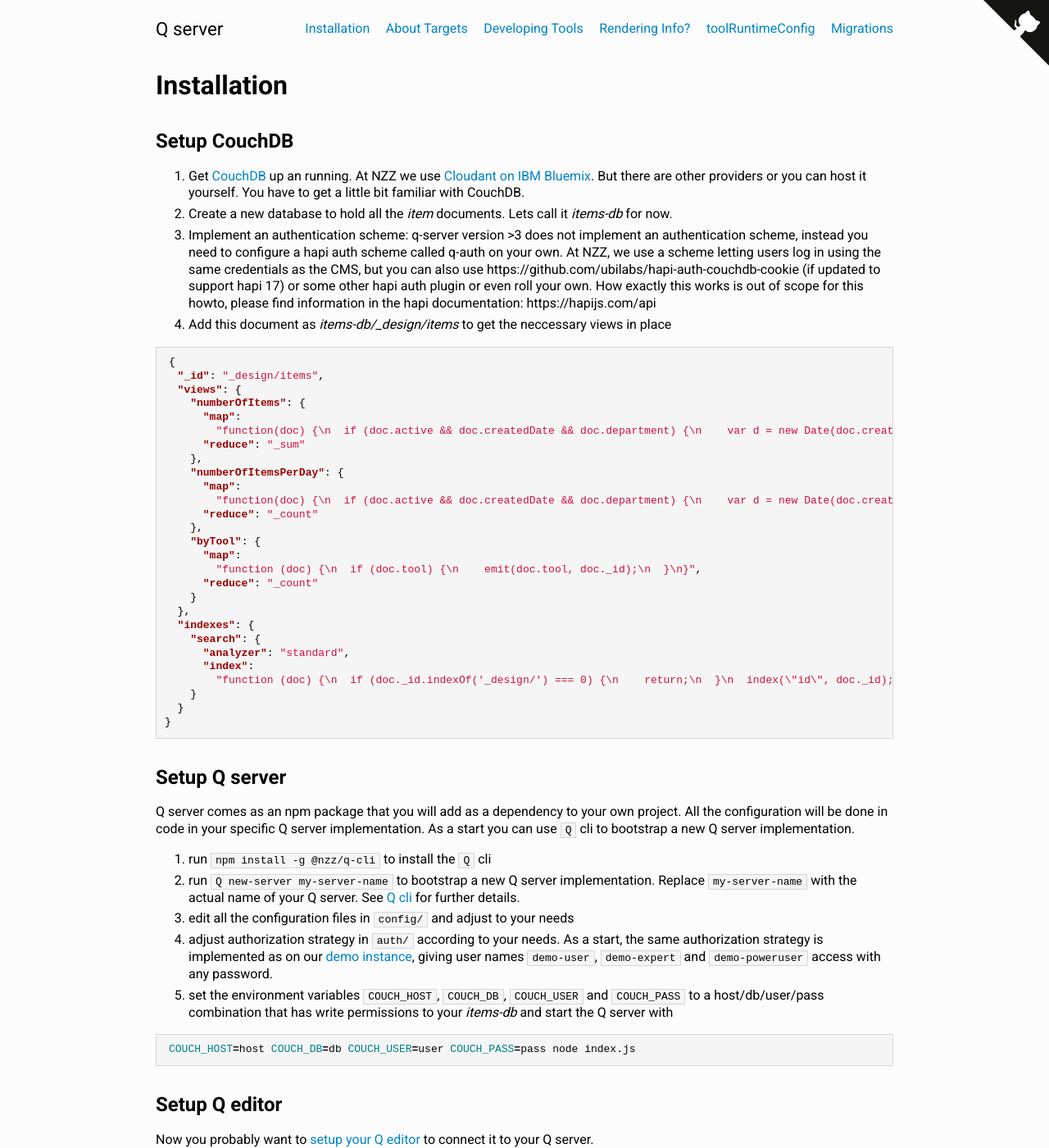
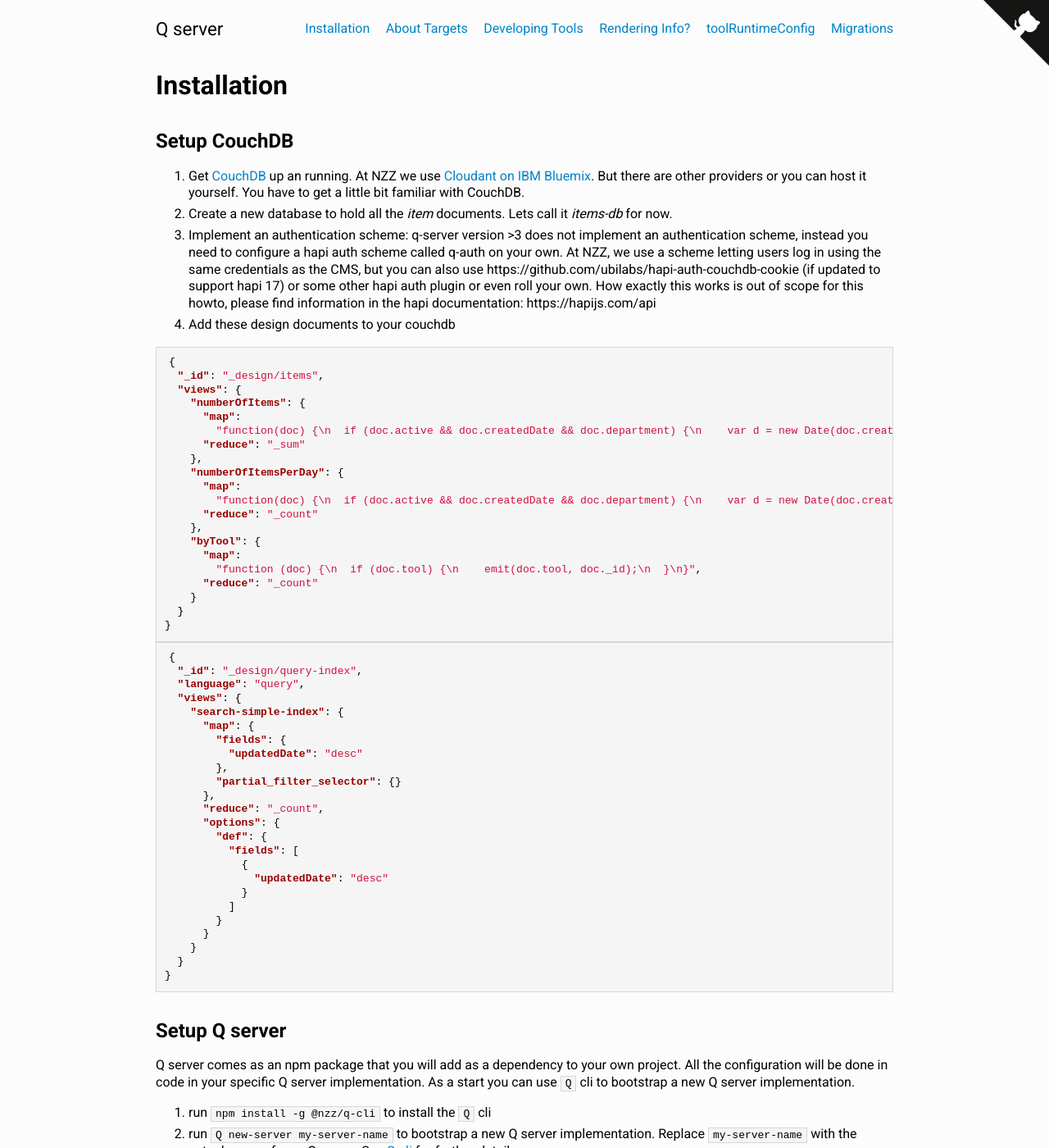
Before and after one commit to nzzdev/Q-server, a Jekyll site: the page built from docs/install.md, in a window 1280 px wide and 1400 px high. Shown: the whole window at 82% size. Built offline with Jekyll 4.4.1, drawn with Linux system fonts in a browser that asks for light colours; our own code applies the rules of GitHub Pages for plain Markdown files.

Commit message:
(docs) update install docs

````diff
--- a/docs/install.md
+++ b/docs/install.md
@@ -7,7 +7,7 @@ title: Installation
 1. Get [CouchDB](https://couchdb.apache.org) up an running. At NZZ we use [Cloudant on IBM Bluemix](https://console.ng.bluemix.net/catalog/services/cloudant-nosql-db). But there are other providers or you can host it yourself. You have to get a little bit familiar with CouchDB.
 2. Create a new database to hold all the _item_ documents. Lets call it _items-db_ for now.
 3. Implement an authentication scheme: q-server version >3 does not implement an authentication scheme, instead you need to configure a hapi auth scheme called q-auth on your own. At NZZ, we use a scheme letting users log in using the same credentials as the CMS, but you can also use https://github.com/ubilabs/hapi-auth-couchdb-cookie (if updated to support hapi 17) or some other hapi auth plugin or even roll your own. How exactly this works is out of scope for this howto, please find information in the hapi documentation: https://hapijs.com/api
-4. Add this document as _items-db/\_design/items_ to get the neccessary views in place
+4. Add these design documents to your couchdb
 
 ```json
 {
@@ -28,12 +28,31 @@ title: Installation
         "function (doc) {\n  if (doc.tool) {\n    emit(doc.tool, doc._id);\n  }\n}",
       "reduce": "_count"
     }
-  },
-  "indexes": {
-    "search": {
-      "analyzer": "standard",
-      "index":
-        "function (doc) {\n  if (doc._id.indexOf('_design/') === 0) {\n    return;\n  }\n  index(\"id\", doc._id);\n  if (doc.title) {\n    index(\"title\", doc.title);\n  }\n  if (doc.annotations) {\n    index(\"annotations\", doc.annotations);\n  }\n  if (doc.createdBy) {\n    index(\"createdBy\", doc.createdBy);\n  }\n  if (doc.department) {\n    index(\"department\", doc.department);\n  }\n  if (doc.tool) {\n    index(\"tool\", doc.tool)\n  }\n  if (doc.active !== undefined) {\n    index(\"active\", doc.active);\n  } else {\n    index(\"active\", false);\n  }\n  if (doc.updatedDate || doc.createdDate) {\n    var date;\n    if (doc.updatedDate) {\n      date = new Date(doc.updatedDate);\n    } else if (doc.createdDate) {\n      date = new Date(doc.createdDate);\n    }\n    if (date) {\n      index(\"orderDate\", date.valueOf());\n    }\n  }\n}"
+  }
+}
+```
+```json
+{
+  "_id": "_design/query-index",
+  "language": "query",
+  "views": {
+    "search-simple-index": {
+      "map": {
+        "fields": {
+          "updatedDate": "desc"
+        },
+        "partial_filter_selector": {}
+      },
+      "reduce": "_count",
+      "options": {
+        "def": {
+          "fields": [
+            {
+              "updatedDate": "desc"
+            }
+          ]
+        }
+      }
     }
   }
 }
````
